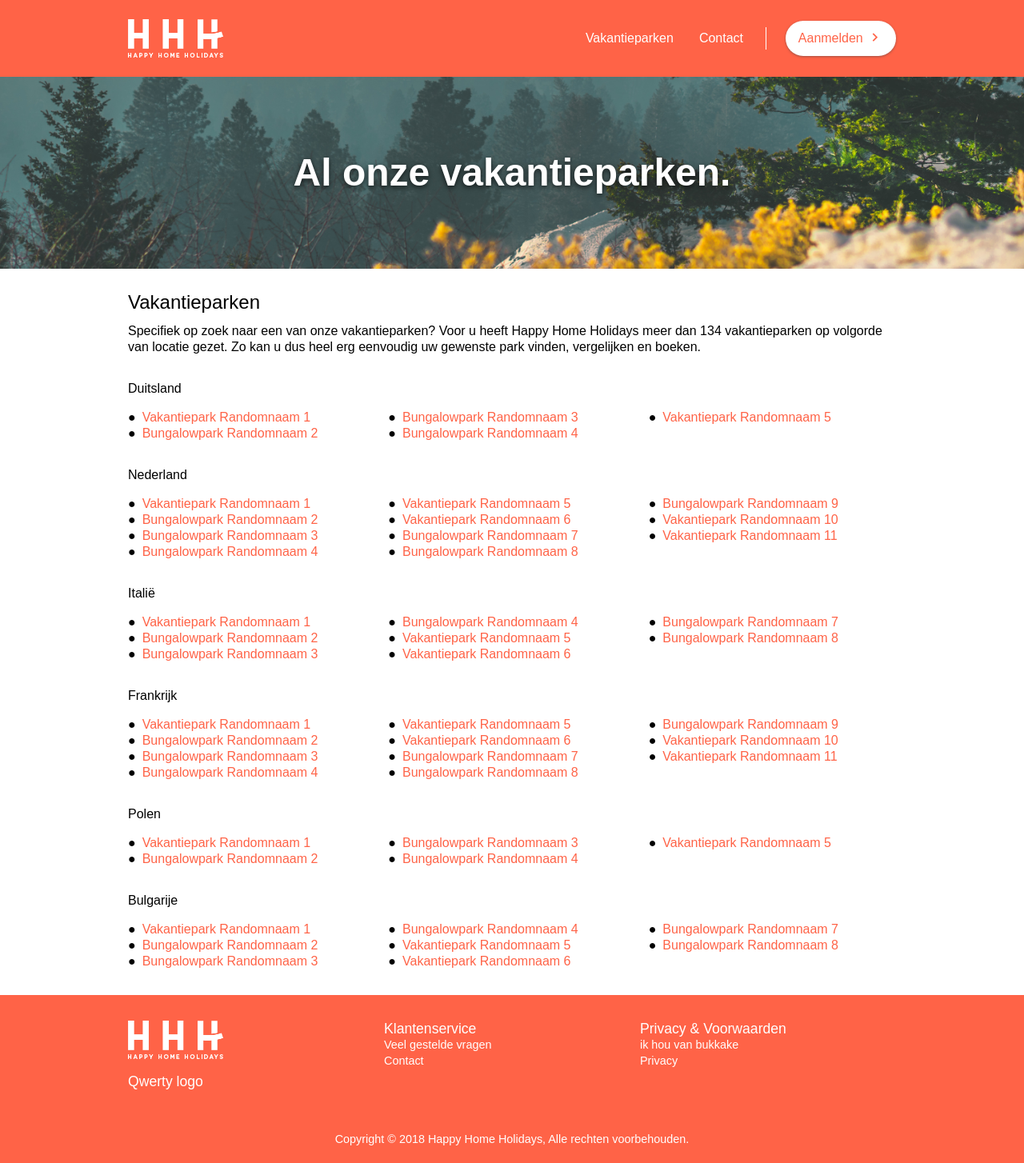
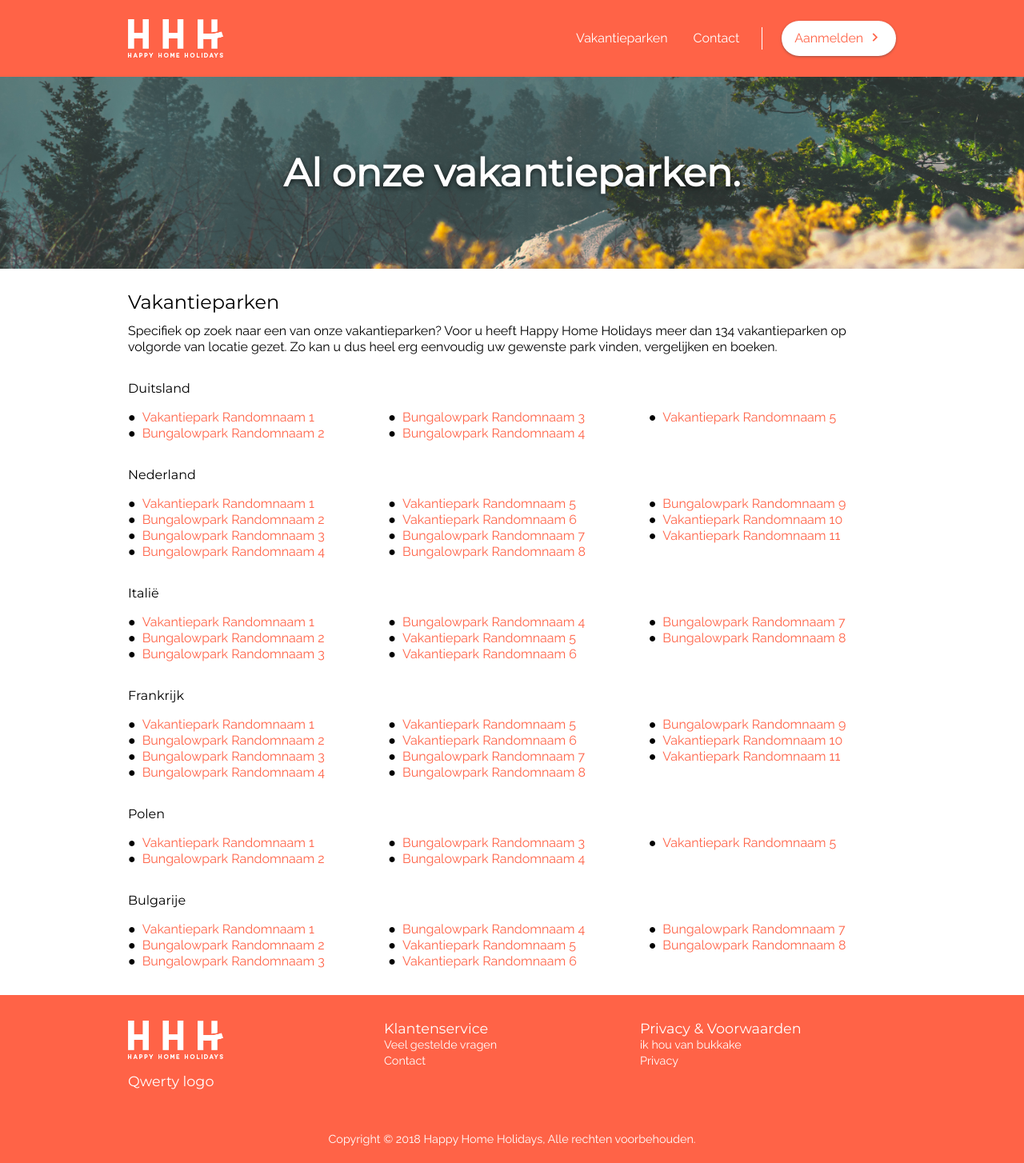
Before and after one commit to justsenne/Vakantiepark-HHH, a PHP site: page / in a window 1280 px wide. Shown: the whole page at 80% size. Run offline with PHP 8.4, Linux system fonts and the light colour scheme.

Commit message:
incompetenties verwijderd

```diff
--- a/index.php
+++ b/index.php
@@ -4,6 +4,7 @@
         <title>Aanmelden - Jaimyvg</title>
         <link rel="stylesheet" href="stylesheets/styles.css">
         <link href="https://fonts.googleapis.com/icon?family=Material+Icons" rel="stylesheet">
+        <link href="https://fonts.googleapis.com/css?family=Montserrat|Raleway" rel="stylesheet">
     </head>
     <body>
         <!-- Nav begin-->
```
